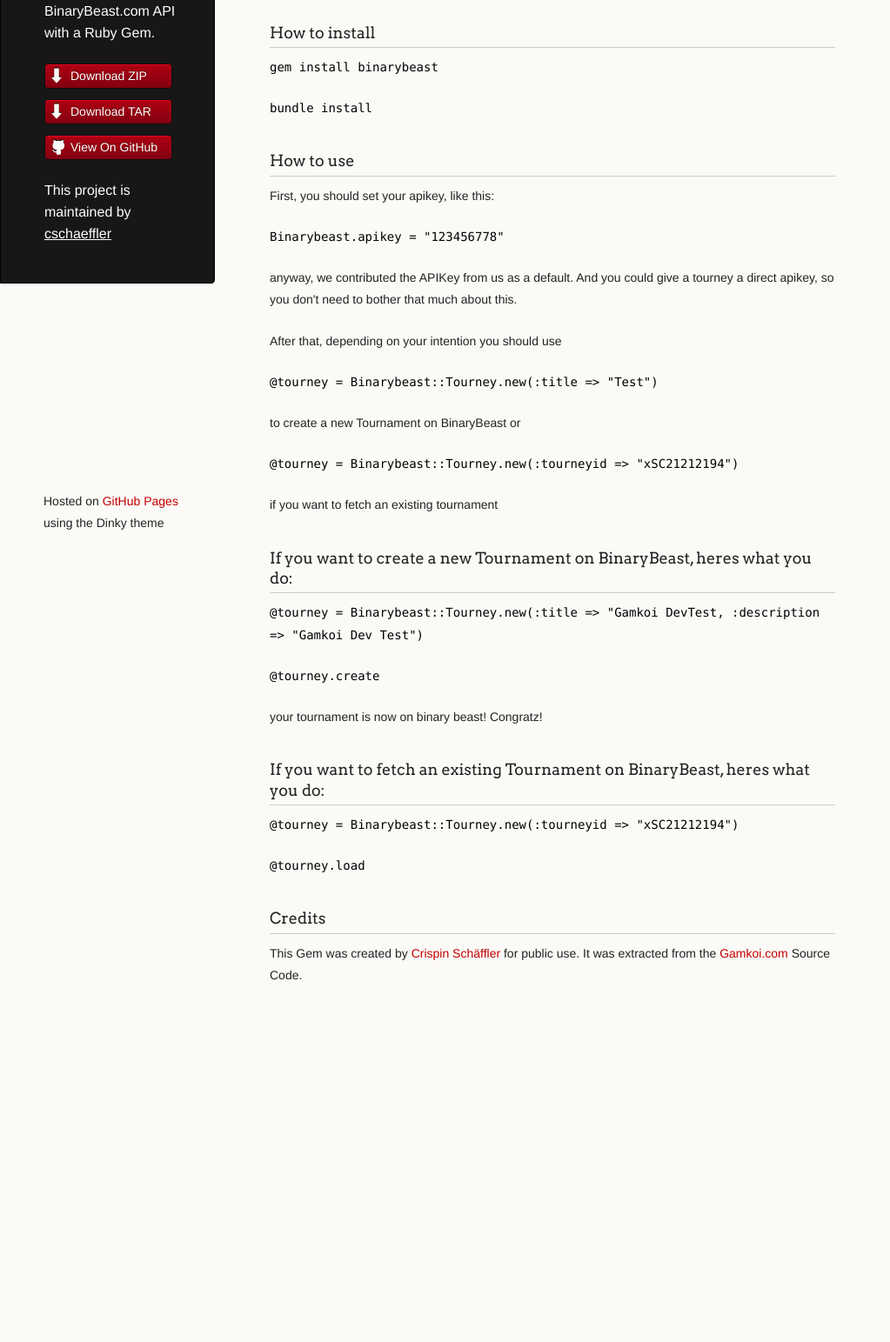
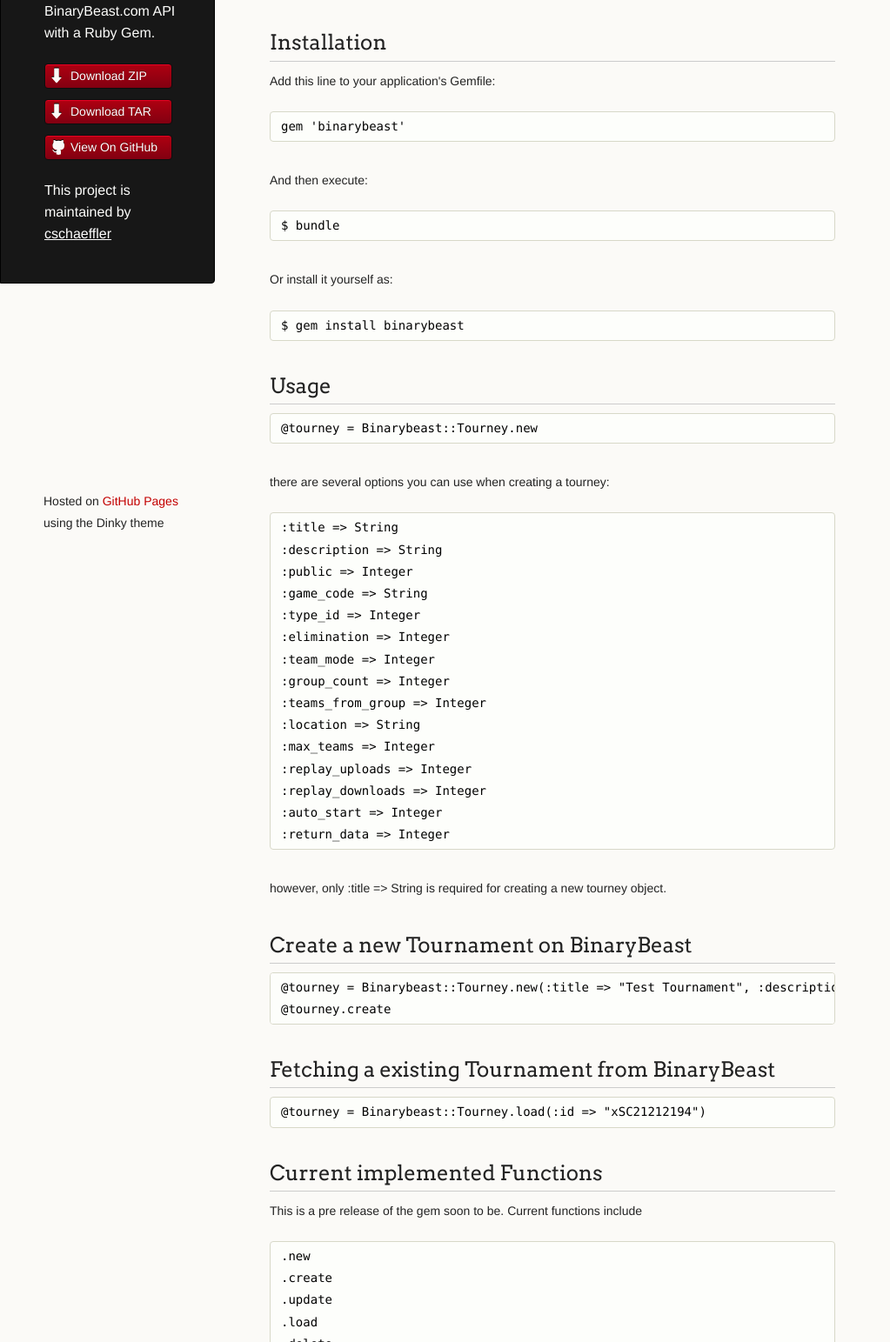
Before and after one commit to cschaeffler/binarybeast, a plain HTML site: page index.html in a window 1280 px wide. Shown: the part 154-1697 px from the top of the page at 87% size, without its empty margins (0-1023 px from the left). Before the commit the page ends 1360 px from the top, so only its background shows below. Drawn offline with Linux system fonts and the light colour scheme.

Commit message:
Create gh-pages branch via GitHub

```diff
--- a/index.html
+++ b/index.html
@@ -30,52 +30,125 @@
 
       </header>
       <section>
-        <h2>BinaryBeast API Ruby Gem</h2>
+        <h1>Binarybeast</h1>
 
-<p>This Gem lets you access the Binarybeast API in an easy way. It was extracted from the Source Code of <a href="http://www.gamkoi.com">Gamkoi.com</a>.</p>
+<p>This is a Ruby Gem to access the BinaryBeast.com API. It was extracted from the <a href="http://www.gamkoi.com">Gamkoi.com</a> Source Code and was written by Crispin Schäffler</p>
 
-<h3>How to install</h3>
+<h2>Installation</h2>
 
-<p><code>gem install binarybeast</code></p>
+<p>Add this line to your application's Gemfile:</p>
 
-<p><code>bundle install</code></p>
+<pre><code>gem 'binarybeast'
+</code></pre>
 
-<h3>How to use</h3>
+<p>And then execute:</p>
 
-<p>First, you should set your apikey, like this:</p>
+<pre><code>$ bundle
+</code></pre>
 
-<p><code>Binarybeast.apikey = "123456778"</code></p>
+<p>Or install it yourself as:</p>
 
-<p>anyway, we contributed the APIKey from us as a default. And you could give a tourney a direct apikey, so you don't need to bother that much about this.</p>
+<pre><code>$ gem install binarybeast
+</code></pre>
 
-<p>After that, depending on your intention you should use</p>
+<h2>Usage</h2>
 
-<p><code>@tourney = Binarybeast::Tourney.new(:title =&gt; "Test")</code></p>
+<pre><code>@tourney = Binarybeast::Tourney.new
+</code></pre>
 
-<p>to create a new Tournament on BinaryBeast
-or</p>
+<p>there are several options you can use when creating a tourney:</p>
 
-<p><code>@tourney = Binarybeast::Tourney.new(:tourneyid =&gt; "xSC21212194")</code></p>
+<pre><code>:title =&gt; String
+:description =&gt; String
+:public =&gt; Integer
+:game_code =&gt; String
+:type_id =&gt; Integer
+:elimination =&gt; Integer
+:team_mode =&gt; Integer
+:group_count =&gt; Integer
+:teams_from_group =&gt; Integer
+:location =&gt; String
+:max_teams =&gt; Integer
+:replay_uploads =&gt; Integer
+:replay_downloads =&gt; Integer
+:auto_start =&gt; Integer
+:return_data =&gt; Integer
+</code></pre>
 
-<p>if you want to fetch an existing tournament</p>
+<p>however, only :title =&gt; String is required for creating a new tourney object.</p>
 
-<h3>If you want to create a new Tournament on BinaryBeast, heres what you do:</h3>
+<h2>Create a new Tournament on BinaryBeast</h2>
 
-<p><code>@tourney = Binarybeast::Tourney.new(:title =&gt; "Gamkoi DevTest, :description =&gt; "Gamkoi Dev Test")</code></p>
+<pre><code>@tourney = Binarybeast::Tourney.new(:title =&gt; "Test Tournament", :description =&gt; "This comes from a ruby gem accessing your api.")
+@tourney.create
+</code></pre>
 
-<p><code>@tourney.create</code></p>
+<h2>Fetching a existing Tournament from BinaryBeast</h2>
 
-<p>your tournament is now on binary beast! Congratz!</p>
+<pre><code>@tourney = Binarybeast::Tourney.load(:id =&gt; "xSC21212194")
+</code></pre>
 
-<h3>If you want to fetch an existing Tournament on BinaryBeast, heres what you do:</h3>
+<h2>Current implemented Functions</h2>
 
-<p><code>@tourney = Binarybeast::Tourney.new(:tourneyid =&gt; "xSC21212194")</code></p>
+<p>This is a pre release of the gem soon to be. Current functions include</p>
 
-<p><code>@tourney.load</code></p>
+<pre><code>.new
+.create
+.update
+.load
+.delete
+.setBuild
+.setConfirmation
+.start
+</code></pre>
 
-<h3>Credits</h3>
+<p>more to come soon....</p>
 
-<p>This Gem was created by <a href="https://github.com/cschaeffler/binarybeast">Crispin Schäffler</a> for public use. It was extracted from the <a href="http://www.gamkoi.com">Gamkoi.com</a> Source Code.</p>
+<h2>Some stuff you should know</h2>
+
+<h3>Eigenclass: Tourney</h3>
+
+<p>There is an eigenclass of the Tourney Class. Functions are</p>
+
+<pre><code>.list
+.listpopular
+.load
+</code></pre>
+
+<h3>:force =&gt; true</h3>
+
+<p>The BinaryBeast API sends back JSON from every request. However, if you use this gem we catch the JSON Data and proccess it. If you want to have a direct response from the API you can go with something like this:</p>
+
+<pre><code>@tourney = Binarybeast::Tourney.new(:title =&gt; "Test")
+response = @tourney.create(:force =&gt; true)
+</code></pre>
+
+<p>the :force =&gt; true tells the function to give you the callback from the binarybeast directly. The response is now a parsed hash, so this will work</p>
+
+<pre><code>response["Result"]
+=&gt; 200
+</code></pre>
+
+<p>the :force options is currently available to almost every function, the exception is Binarybeast::Tourney.new since this creates the ruby object and does not do an API Call.</p>
+
+<h2>Changelog</h2>
+
+<h3>Version: 0.1.5.pre</h3>
+
+<ul>
+<li>Added list to eigenclass. It lists tourneys that you've created. Example: tourneys = Binarybeast::Tourney.list</li>
+<li>Added listpopular to eigenclass. It lists popular tourney. Example: tourneys = Binarybeast::Tourney.listpopular</li>
+</ul><h3>Version: 0.1.4.pre</h3>
+
+<ul>
+<li>Fixed a typo in some tests.</li>
+</ul><h3>Version: 0.1.3.pre</h3>
+
+<ul>
+<li>Added Eigenclass to Tourney, so you can call Binarybeast::Tourney.load(:id =&gt; "").</li>
+<li>Changed variable names to use underscore naming convention rather than all lower case naming.</li>
+<li>Added a call function to the Binarybeast module. You are now able to call Binarybeast.call() to make a raw API call to Binarybeast. Returns a JSON parsed array.</li>
+</ul>
       </section>
       <footer>
         <p><small>Hosted on <a href="https://pages.github.com">GitHub Pages</a> using the Dinky theme</small></p>
```
Also changed, not shown: params.json (+1 -1 lines).
